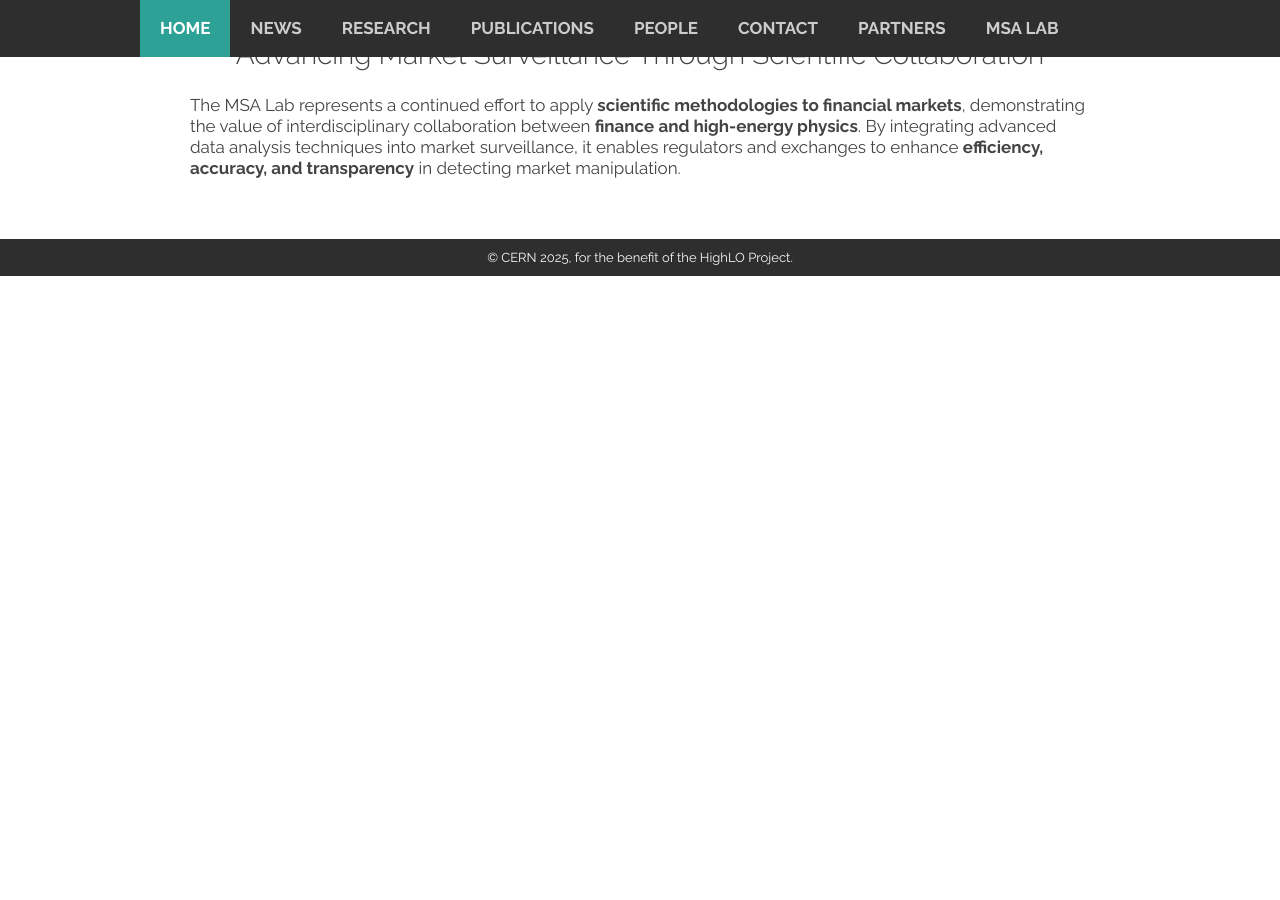
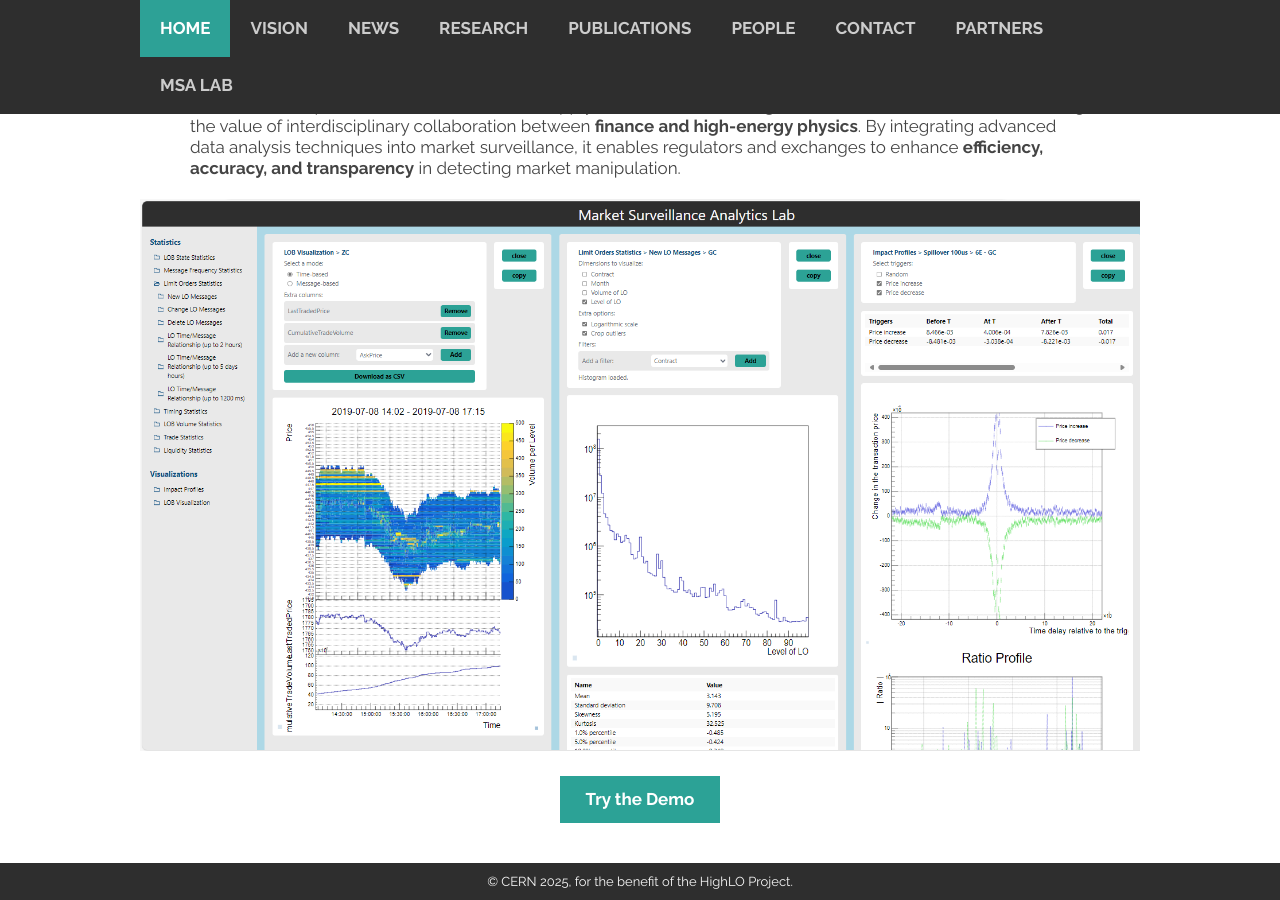
Before and after one commit to HighLO/highlo.github.io, a Jekyll site: the page built from msalab.md, in a window 1280 px wide and 900 px high, scrolled down 1310 px. Built offline with Jekyll 4.4.1, drawn with Linux system fonts in a browser that asks for light colours; nearby versions of some CDN libraries; comment, search, counter and statistics services are not loaded; before the commit the page ends 1586 px from its top, so only the background shows below that.

Commit message:
Add image and msa lab link

```diff
--- a/_posts/2000-01-01-vision.md
+++ b/_posts/2000-01-01-vision.md
@@ -1,5 +1,5 @@
 ---
-title: "none"
+title: "Vision"
 bg: bggray
 color: black
 ---
--- a/msalab.md
+++ b/msalab.md
@@ -31,3 +31,12 @@ The MSA Lab is designed **exclusively for regulators and regulated exchanges**,
 ## Advancing Market Surveillance Through Scientific Collaboration
 
 The MSA Lab represents a continued effort to apply **scientific methodologies to financial markets**, demonstrating the value of interdisciplinary collaboration between **finance and high-energy physics**. By integrating advanced data analysis techniques into market surveillance, it enables regulators and exchanges to enhance **efficiency, accuracy, and transparency** in detecting market manipulation.
+
+<center>
+    <img src="assets/msalab.png" alt="MSA Lab">
+
+<a href="https://hdash.cern.ch/" style="display: inline-block; margin-top: 1.5rem; padding: 0.75rem 1.5rem; background-color: {{ site.colors.green }}; color: #ffffff; text-decoration: none; font-weight: 600;">
+    Try the Demo
+</a>
+
+</center>
```
Also changed, not shown: assets/msalab.png (added).
